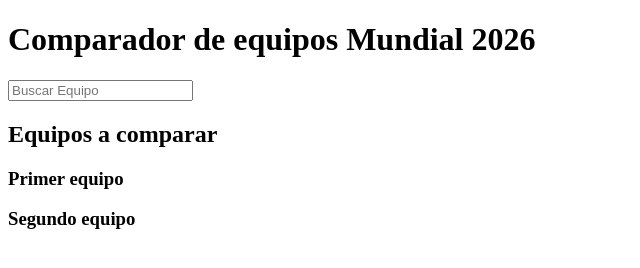
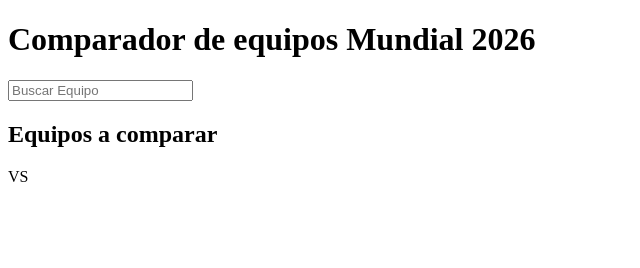
Before and after one commit to JorgeGonzalez-18/Portafolio-ISW521, a plain HTML site: page LAB#2_BuscadorComparador/index.html in a window 1280 px wide. Shown: the whole page, without its empty margins (0-640 px from the left). Drawn offline with Linux system fonts and the light colour scheme.

Commit message:
feat(laboratory): add versus span tag

```diff
--- a/LAB#2_BuscadorComparador/index.html
+++ b/LAB#2_BuscadorComparador/index.html
@@ -26,10 +26,12 @@
         <ul id="dropdownEquipos"></ul>
         <section id="comparadorSection">
             <h2>Equipos a comparar</h2>
-            <h3>Primer equipo</h3>
-            <article id="primerEquipo"></article>
-            <h3>Segundo equipo</h3>
-            <article id="segundoEquipo"></article>
+            <div id="columnas">
+                <article id="primerEquipo"></article>
+                <span id="vs">VS</span>
+                <article id="segundoEquipo"></article>
+            </div>
+
         </section>
     </main>
     <script src="js/main.js"></script>
```
